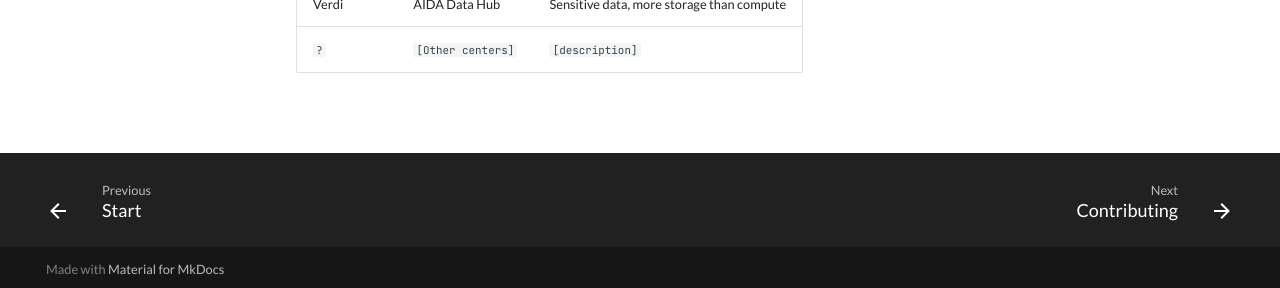
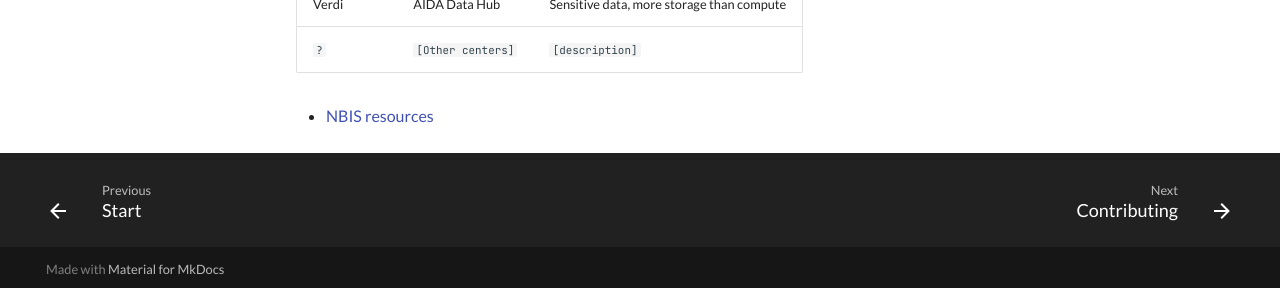
Before and after one commit to NBISweden/SCoRe_user_doc, an MkDocs documentation site: the page built from docs/resources.md, in a window 1280 px wide and 993 px high. Shown: the part 702-990 px from the top of the window. Built offline with MkDocs 1.6.1 and Material for MkDocs 9.7.7, drawn with Linux system fonts in a browser that asks for light colours; comment, search, counter and statistics services are not loaded.

Commit message:
Link to NBIS resources

```diff
--- a/docs/resources.md
+++ b/docs/resources.md
@@ -16,3 +16,6 @@ LUMI        | NAISS                  | General purpose
 Tetralith   | NAISS                  | General purpose
 Verdi       | AIDA Data Hub          | Sensitive data, more storage than compute
 `?`         | `[Other centers]`      | `[description]`
+
+
+- [NBIS resources](https://nbis.se/services/computational-resources)
```
